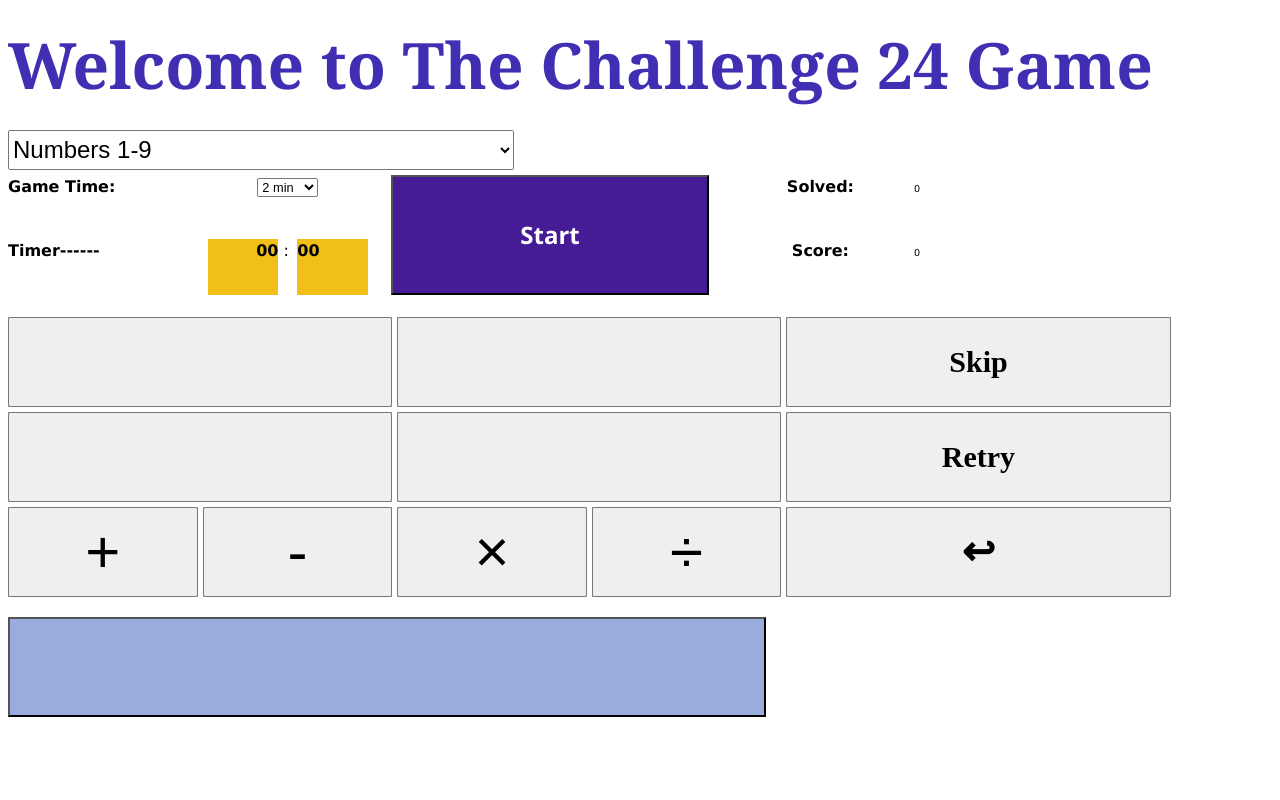
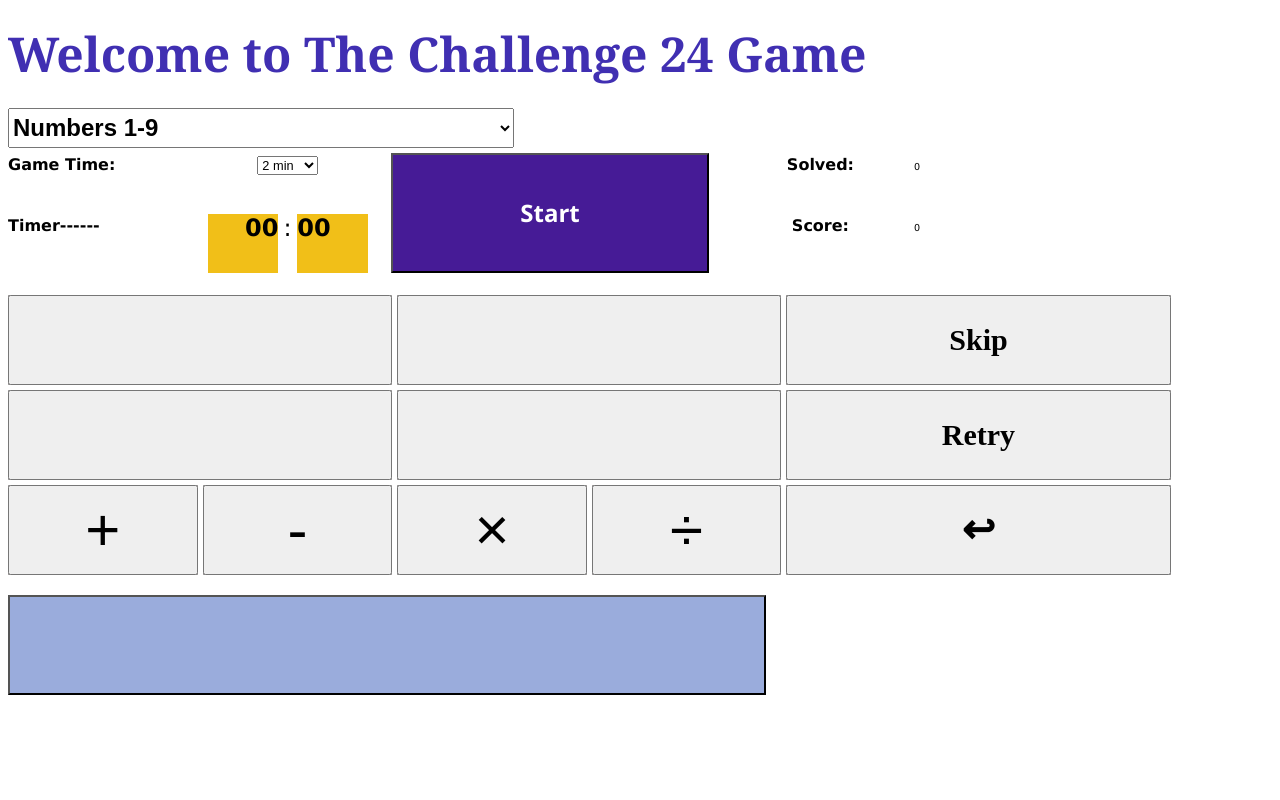
Before and after one commit to HannahLoves24/HannahLoves24.github.io, a plain HTML site: page index.html in a window 1280 px wide. Shown: the top 800 px of the page. Drawn offline with Linux system fonts and the light colour scheme.

Commit message:
Update index.html

```diff
--- a/index.html
+++ b/index.html
@@ -599,11 +599,11 @@
 
 		<div class="container">
 		<h1>
-			<a style="font-family: Georgia, 'Times New Roman', Times, serif;color: #402FB2; font-size: 200%">  Welcome to The Challenge 24 Game </a>
+			<a style="font-family: Georgia, 'Times New Roman', Times, serif;color: #402FB2; font-size: 150%">  Welcome to The Challenge 24 Game </a>
 		</h1>
 
 		<div >
-			<select id="levelSelection" style="font-size:150% ;">
+			<select id="levelSelection" style="font-size:150% ; font-weight: bold">
 				<option value="Numbers 1-9">Numbers 1-9</option>
 				<option value="Numbers 1-3">Numbers 1-13</option>
 			</select>
@@ -938,7 +938,7 @@
 	display: inline-block;
     width: 100%;
     height: 100%;
-	font-size:100%;
+	font-size:150%;
 	text-align: left;
 	font-family: Verdana, Geneva, Tahoma, sans-serif;
 }
```
